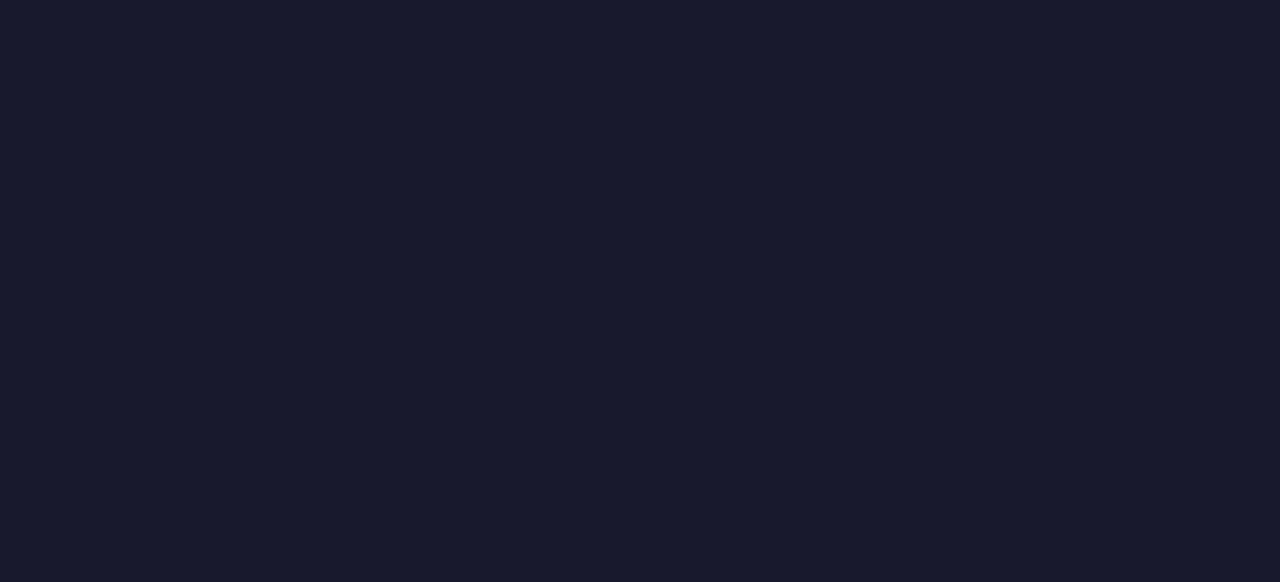
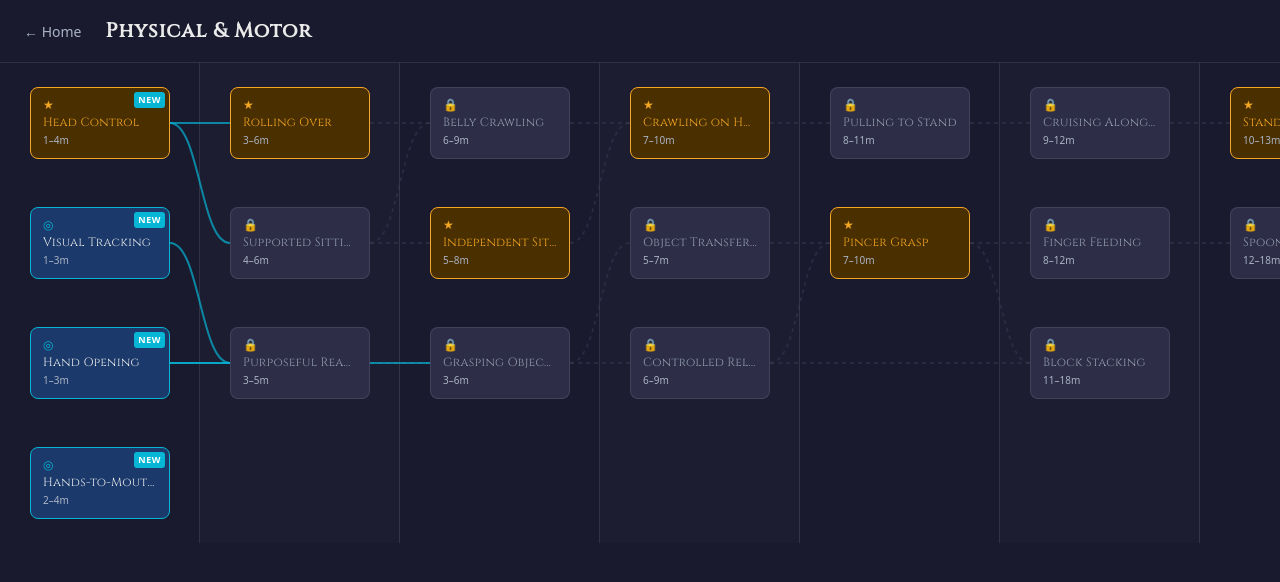
Before and after one commit to BlackMorzan/gamified-growth, a Vue app: page /tree in a window 1280 px wide. Before the commit this address had no page. Shown: the top 582 px of the page. Built offline with nearby package versions, Linux system fonts and the light colour scheme; the HTML template or start-up script is replaced by a standard one; a web font is replaced by a local one.

Commit message:
Skills visible baseline

```diff
--- /dev/null
+++ b/src/components/TechConnection.vue
@@ -0,0 +1,38 @@
+<script setup lang="ts">
+import { computed } from 'vue'
+
+const props = defineProps<{
+  x1: number
+  y1: number
+  x2: number
+  y2: number
+  progress: 'locked' | 'available' | 'acquired'
+}>()
+
+const d = computed(() => {
+  const mid = (props.x1 + props.x2) / 2
+  return `M ${props.x1},${props.y1} C ${mid},${props.y1} ${mid},${props.y2} ${props.x2},${props.y2}`
+})
+</script>
+
+<template>
+  <path :d="d" :class="`conn conn--${progress}`" fill="none" stroke-width="2" />
+</template>
+
+<style scoped>
+.conn {
+  transition: stroke 0.2s;
+}
+.conn--locked {
+  stroke: var(--color-disabled);
+  stroke-dasharray: 4 4;
+  opacity: 0.5;
+}
+.conn--available {
+  stroke: var(--color-accent);
+  opacity: 0.7;
+}
+.conn--acquired {
+  stroke: var(--color-skill-acquired-border);
+}
+</style>
--- /dev/null
+++ b/src/components/TechNode.vue
@@ -0,0 +1,154 @@
+<script setup lang="ts">
+import { computed } from 'vue'
+import type { Skill } from '@/data/skills'
+import { useTechTreeStore } from '@/stores/techTree'
+
+const props = defineProps<{ skill: Skill }>()
+
+const store = useTechTreeStore()
+
+const progress = computed(() => store.progressOf(props.skill))
+const acquiredDate = computed(() => store.acquiredDateOf(props.skill))
+const isNew = computed(() => store.newlyAvailableIds.has(props.skill.id))
+
+const cardClass = computed(() => {
+  if (props.skill.milestone && progress.value === 'acquired') return 'tech-node tech-node--acquired-milestone'
+  if (props.skill.milestone) return 'tech-node tech-node--milestone'
+  return `tech-node tech-node--${progress.value}`
+})
+
+const icon = computed(() => {
+  if (props.skill.milestone && progress.value === 'acquired') return '★ ✓'
+  if (props.skill.milestone) return '★'
+  if (progress.value === 'acquired') return '✓'
+  if (progress.value === 'available') return '◎'
+  return '🔒'
+})
+
+const ageLine = computed(() => {
+  const { start, end } = props.skill.typical_age_months
+  return `${start}–${end}m`
+})
+</script>
+
+<template>
+  <div :class="cardClass" role="button" tabindex="0" :aria-label="skill.name">
+    <span v-if="isNew" class="tech-node__badge">New</span>
+    <div class="tech-node__icon" aria-hidden="true">{{ icon }}</div>
+    <div class="tech-node__name">{{ skill.name }}</div>
+    <div class="tech-node__sub">
+      <template v-if="progress === 'acquired' && acquiredDate">{{ acquiredDate }}</template>
+      <template v-else>{{ ageLine }}</template>
+    </div>
+  </div>
+</template>
+
+<style scoped>
+.tech-node {
+  position: absolute;
+  width: 140px;
+  height: 72px;
+  padding: var(--space-2) var(--space-3);
+  border-radius: var(--radius-md);
+  border: 1px solid var(--color-border-subtle);
+  display: flex;
+  flex-direction: column;
+  justify-content: center;
+  gap: 2px;
+  cursor: pointer;
+  overflow: hidden;
+  transition: background 0.15s, box-shadow 0.15s;
+}
+
+.tech-node:focus-visible {
+  outline: 2px solid var(--color-focus-ring);
+  outline-offset: 2px;
+}
+
+.tech-node__badge {
+  position: absolute;
+  top: 4px;
+  right: 4px;
+  font-size: 9px;
+  font-weight: 700;
+  letter-spacing: 0.06em;
+  text-transform: uppercase;
+  background: var(--color-accent);
+  color: #fff;
+  padding: 1px 4px;
+  border-radius: 3px;
+}
+
+.tech-node__icon {
+  font-size: 12px;
+  line-height: 1;
+}
+
+.tech-node__name {
+  font-family: var(--font-display);
+  font-size: 12px;
+  letter-spacing: 0.02em;
+  color: var(--color-text);
+  white-space: nowrap;
+  overflow: hidden;
+  text-overflow: ellipsis;
+}
+
+.tech-node__sub {
+  font-size: 10px;
+  color: var(--color-text-muted);
+}
+
+/* locked */
+.tech-node--locked {
+  background: var(--color-skill-locked);
+}
+.tech-node--locked .tech-node__name,
+.tech-node--locked .tech-node__icon {
+  color: var(--color-text-locked);
+}
+
+/* available */
+.tech-node--available {
+  background: var(--color-skill-available);
+  border-color: var(--color-accent);
+}
+.tech-node--available:hover,
+.tech-node--available:focus-visible {
+  background: var(--color-skill-available-hover);
+  box-shadow: 0 0 8px rgba(6, 182, 212, 0.25);
+  outline: none;
+}
+.tech-node--available .tech-node__icon {
+  color: var(--color-accent);
+}
+
+/* acquired */
+.tech-node--acquired {
+  background: var(--color-skill-acquired);
+  border-color: var(--color-skill-acquired-border);
+}
+.tech-node--acquired .tech-node__icon {
+  color: var(--color-success-text);
+}
+
+/* milestone (available) */
+.tech-node--milestone {
+  background: var(--color-skill-milestone);
+  border-color: var(--color-accent-gold);
+}
+.tech-node--milestone .tech-node__name,
+.tech-node--milestone .tech-node__icon {
+  color: var(--color-accent-gold);
+}
+
+/* milestone acquired — gold wins over green */
+.tech-node--acquired-milestone {
+  background: var(--color-skill-milestone);
+  border-color: var(--color-accent-gold);
+}
+.tech-node--acquired-milestone .tech-node__name,
+.tech-node--acquired-milestone .tech-node__icon {
+  color: var(--color-accent-gold);
+}
+</style>
--- /dev/null
+++ b/src/components/TechTierBand.vue
@@ -0,0 +1,32 @@
+<script setup lang="ts">
+defineProps<{
+  tier: number
+  canvasHeight: number
+}>()
+
+const COL_WIDTH = 200
+</script>
+
+<template>
+  <div
+    class="tier-band"
+    :class="{ 'tier-band--alt': tier % 2 === 0 }"
+    :style="{
+      left: `${(tier - 1) * COL_WIDTH}px`,
+      width: `${COL_WIDTH}px`,
+      height: `${canvasHeight}px`,
+    }"
+  />
+</template>
+
+<style scoped>
+.tier-band {
+  position: absolute;
+  top: 0;
+  border-right: 1px solid var(--color-border-subtle);
+}
+
+.tier-band--alt {
+  background: rgba(255, 255, 255, 0.015);
+}
+</style>
--- /dev/null
+++ b/src/components/TechTree.vue
@@ -0,0 +1,117 @@
+<script setup lang="ts">
+import { computed } from 'vue'
+import { skills } from '@/data/skills'
+import type { Skill, SkillDomain } from '@/data/skills'
+import { useTechTreeStore } from '@/stores/techTree'
+import TechTierBand from './TechTierBand.vue'
+import TechConnection from './TechConnection.vue'
+import TechNode from './TechNode.vue'
+
+const props = defineProps<{ domain: SkillDomain }>()
+
+const store = useTechTreeStore()
+
+const COL_WIDTH = 200
+const ROW_HEIGHT = 120
+const CARD_WIDTH = 140
+const CARD_HEIGHT = 72
+
+function nodeX(skill: Skill): number {
+  return (skill.tier - 1) * COL_WIDTH + (COL_WIDTH - CARD_WIDTH) / 2
+}
+
+function nodeY(skill: Skill): number {
+  return (skill.row - 1) * ROW_HEIGHT + (ROW_HEIGHT - CARD_HEIGHT) / 2
+}
+
+const domainSkills = computed(() => skills.filter((s) => s.domain === props.domain))
+
+const tiers = computed(() =>
+  [...new Set(domainSkills.value.map((s) => s.tier))].sort((a, b) => a - b),
+)
+
+const canvasWidth = computed(() =>
+  Math.max(...domainSkills.value.map((s) => s.tier)) * COL_WIDTH,
+)
+
+const canvasHeight = computed(() =>
+  Math.max(...domainSkills.value.map((s) => s.row)) * ROW_HEIGHT,
+)
+
+// Cross-domain edges are excluded — from and to must both be in this domain
+const domainEdges = computed(() =>
+  store.edges.filter(
+    (e) => e.from.domain === props.domain && e.to.domain === props.domain,
+  ),
+)
+
+function edgeAnchors(edge: (typeof domainEdges.value)[number]) {
+  return {
+    x1: nodeX(edge.from) + CARD_WIDTH,
+    y1: nodeY(edge.from) + CARD_HEIGHT / 2,
+    x2: nodeX(edge.to),
+    y2: nodeY(edge.to) + CARD_HEIGHT / 2,
+  }
+}
+
+function nodeStyle(skill: Skill) {
+  return { left: `${nodeX(skill)}px`, top: `${nodeY(skill)}px` }
+}
+</script>
+
+<template>
+  <div class="tree-viewport">
+    <div
+      class="tree-canvas"
+      :style="{ width: `${canvasWidth}px`, height: `${canvasHeight}px` }"
+    >
+      <TechTierBand
+        v-for="tier in tiers"
+        :key="tier"
+        :tier="tier"
+        :canvas-height="canvasHeight"
+      />
+
+      <svg
+        class="tree-edges"
+        :width="canvasWidth"
+        :height="canvasHeight"
+        aria-hidden="true"
+      >
+        <TechConnection
+          v-for="edge in domainEdges"
+          :key="edge.id"
+          v-bind="edgeAnchors(edge)"
+          :progress="edge.fromProgress"
+        />
+      </svg>
+
+      <TechNode
+        v-for="skill in domainSkills"
+        :key="skill.id"
+        :skill="skill"
+        :style="nodeStyle(skill)"
+      />
+    </div>
+  </div>
+</template>
+
+<style scoped>
+.tree-viewport {
+  overflow: auto;
+  width: 100%;
+  flex: 1;
+  min-height: 0;
+}
+
+.tree-canvas {
+  position: relative;
+  /* pan/zoom transform goes here in M6 */
+}
+
+.tree-edges {
+  position: absolute;
+  inset: 0;
+  pointer-events: none;
+}
+</style>
--- a/src/router/index.ts
+++ b/src/router/index.ts
@@ -5,6 +5,7 @@ const router = createRouter({
   history: createWebHistory(import.meta.env.BASE_URL),
   routes: [
     { path: '/', component: HomeView },
+    { path: '/tree', component: () => import('../views/SkillTreeView.vue') },
   ],
 })
 
--- a/src/views/HomeView.vue
+++ b/src/views/HomeView.vue
@@ -5,8 +5,11 @@
 <template>
   <main class="home">
     <header class="app-header">
-      <h1 class="app-title">Baby Skill Tree</h1>
-      <p class="app-subtitle">0–24 months · developmental milestones</p>
+      <div class="app-header__text">
+        <h1 class="app-title">Baby Skill Tree</h1>
+        <p class="app-subtitle">0–24 months · developmental milestones</p>
+      </div>
+      <RouterLink to="/tree" class="nav-link">View Skill Tree →</RouterLink>
     </header>
 
     <section class="skill-section">
@@ -56,7 +59,24 @@
 }
 
 .app-header {
+  display: flex;
+  align-items: flex-start;
+  justify-content: space-between;
   margin-bottom: var(--space-8);
+}
+
+.nav-link {
+  font-size: 14px;
+  color: var(--color-accent);
+  text-decoration: none;
+  padding: var(--space-2) var(--space-4);
+  border: 1px solid var(--color-accent);
+  border-radius: var(--radius-sm);
+  white-space: nowrap;
+}
+
+.nav-link:hover {
+  background: var(--color-skill-available);
 }
 
 .app-title {
--- /dev/null
+++ b/src/views/SkillTreeView.vue
@@ -0,0 +1,49 @@
+<script setup lang="ts">
+import TechTree from '@/components/TechTree.vue'
+</script>
+
+<template>
+  <main class="tree-view">
+    <header class="tree-header">
+      <RouterLink to="/" class="back-link">← Home</RouterLink>
+      <h1 class="tree-title">Physical &amp; Motor</h1>
+    </header>
+    <TechTree domain="physical_motor" />
+  </main>
+</template>
+
+<style scoped>
+.tree-view {
+  display: flex;
+  flex-direction: column;
+  height: 100vh;
+  overflow: hidden;
+  background: var(--color-bg);
+}
+
+.tree-header {
+  display: flex;
+  align-items: center;
+  gap: var(--space-6);
+  padding: var(--space-4) var(--space-6);
+  border-bottom: 1px solid var(--color-border-subtle);
+  flex-shrink: 0;
+}
+
+.back-link {
+  font-size: 14px;
+  color: var(--color-text-muted);
+  text-decoration: none;
+}
+
+.back-link:hover {
+  color: var(--color-text);
+}
+
+.tree-title {
+  font-family: var(--font-display);
+  font-size: 20px;
+  color: var(--color-text);
+  letter-spacing: 0.05em;
+}
+</style>
```
